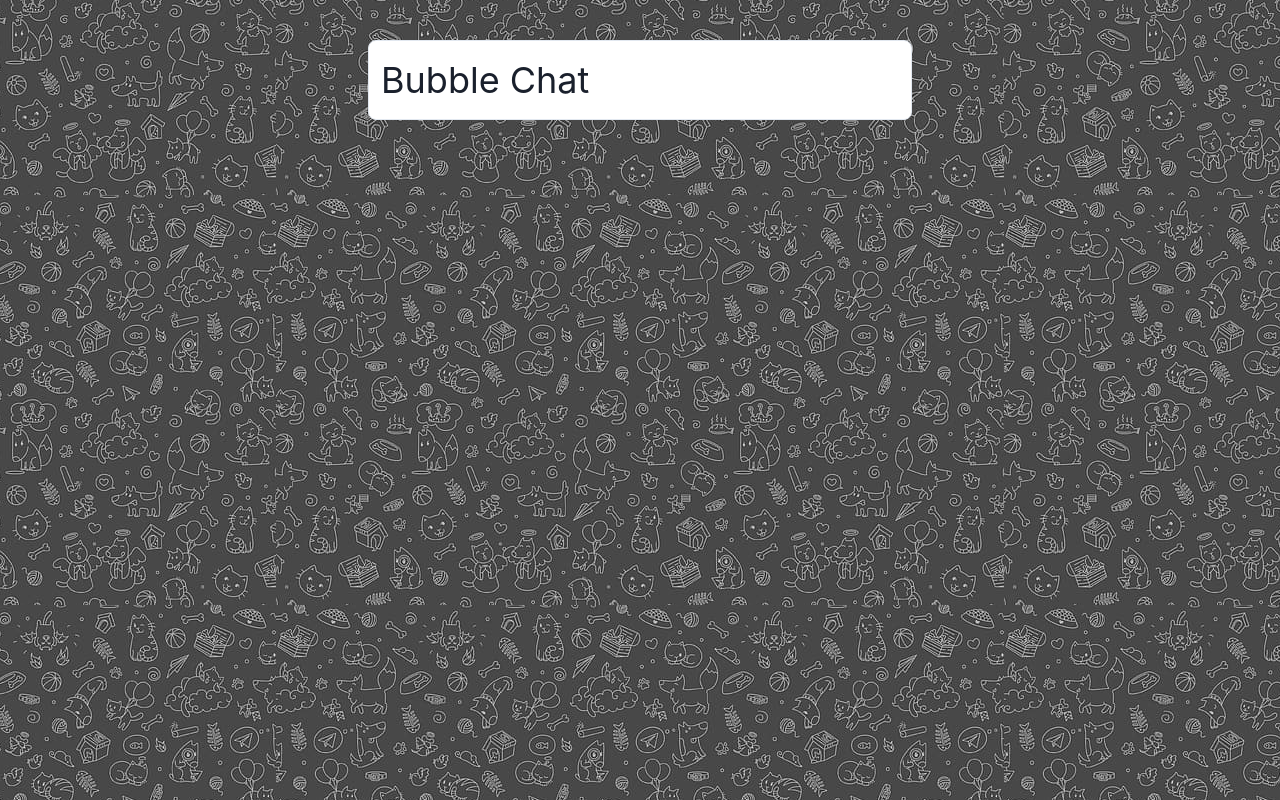
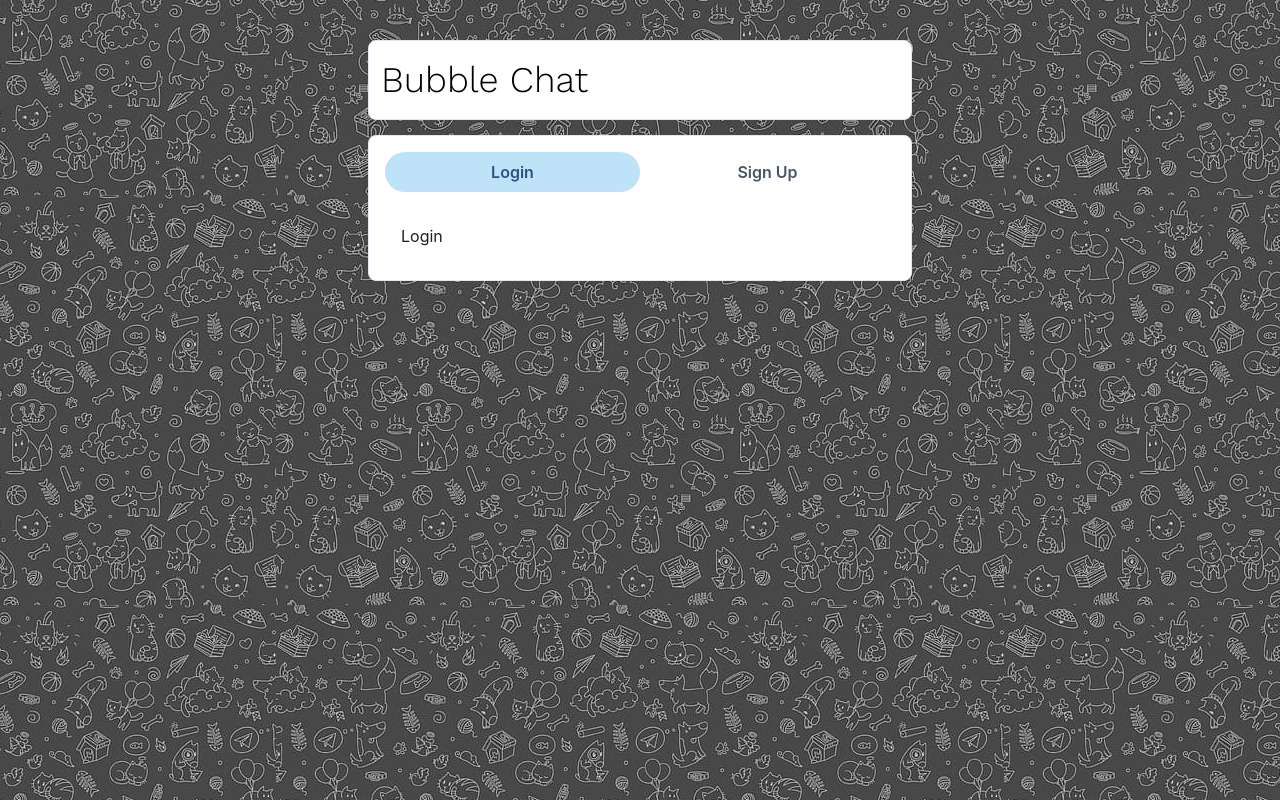
Before and after one commit to Amanyadav1901/Chat-app-react, a React (Create React App) app in the folder frontend/: page / in a window 1280 px wide. Built offline with nearby package versions, Linux system fonts and the light colour scheme.

Commit message:
updates 06.05.23

```diff
--- /dev/null
+++ b/frontend/src/components/Authentication/Login.js
@@ -0,0 +1,7 @@
+import React from "react";
+
+const Login = () => {
+  return <div>Login</div>;
+};
+
+export default Login;
--- /dev/null
+++ b/frontend/src/components/Authentication/Signup.js
@@ -0,0 +1,46 @@
+import {
+  FormControl,
+  FormLabel,
+  Input,
+  InputGroup,
+  VStack,
+} from "@chakra-ui/react";
+import React, { useState } from "react";
+
+const Signup = () => {
+  const [name, setName] = useState();
+  const [email, setEmail] = useState();
+  const [confirmpassword, setConfirmpassword] = useState();
+  const [password, setPassword] = useState();
+  const [pic, setPic] = useState();
+  return (
+    <VStack spacing="5px">
+      <FormControl id="first-name" isRequired>
+        <FormLabel>Name</FormLabel>
+        <Input
+          placeholder="Enter Your Name"
+          onChange={(e) => setName(e.target.value)}
+        />
+      </FormControl>
+      <FormControl id="email" isRequired>
+        <FormLabel>Email</FormLabel>
+        <Input
+          placeholder="Enter Your Email"
+          onChange={(e) => setEmail(e.target.value)}
+        />
+      </FormControl>
+      <FormControl id="password" isRequired>
+        <FormLabel>Password</FormLabel>
+        <InputGroup>
+          <Input
+            type={"password"}
+            placeholder="Enter Your Name"
+            onChange={(e) => setPassword(e.target.value)}
+          />
+        </InputGroup>
+      </FormControl>
+    </VStack>
+  );
+};
+
+export default Signup;
--- a/frontend/src/pages/HomePage.js
+++ b/frontend/src/pages/HomePage.js
@@ -1,5 +1,16 @@
 import React from "react";
-import { Box, Container, Text } from "@chakra-ui/react";
+import {
+  Box,
+  Container,
+  Text,
+  Tabs,
+  TabList,
+  TabPanels,
+  TabPanel,
+  Tab,
+} from "@chakra-ui/react";
+import Login from "../components/Authentication/Login";
+import Signup from "../components/Authentication/Signup";
 const HomePage = () => {
   return (
     <Container maxW="xl" centerContent>
@@ -13,7 +24,25 @@ const HomePage = () => {
         borderRadius="lg"
         borderWidth="1px"
       >
-        <Text fontSize="4xl">Bubble Chat</Text>
+        <Text fontSize="4xl" fontFamily="work sans" color="black">
+          Bubble Chat
+        </Text>
+      </Box>
+      <Box bg="white" w="100%" p={4} borderRadius="lg" borderWidth="1px">
+        <Tabs isFitted variant="soft-rounded">
+          <TabList mb="1em">
+            <Tab>Login</Tab>
+            <Tab>Sign Up</Tab>
+          </TabList>
+          <TabPanels>
+            <TabPanel>
+              <Login />
+            </TabPanel>
+            <TabPanel>
+              <Signup />
+            </TabPanel>
+          </TabPanels>
+        </Tabs>
       </Box>
     </Container>
   );
```
